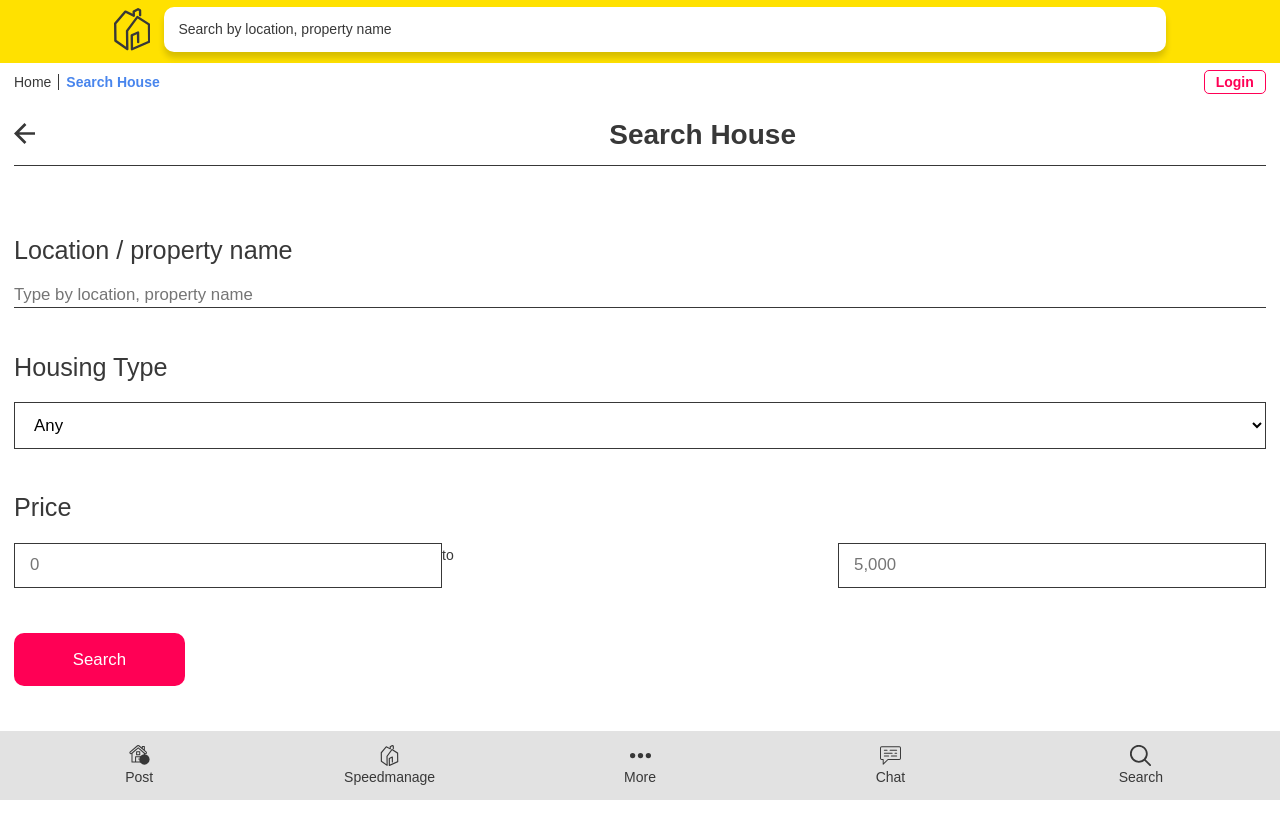
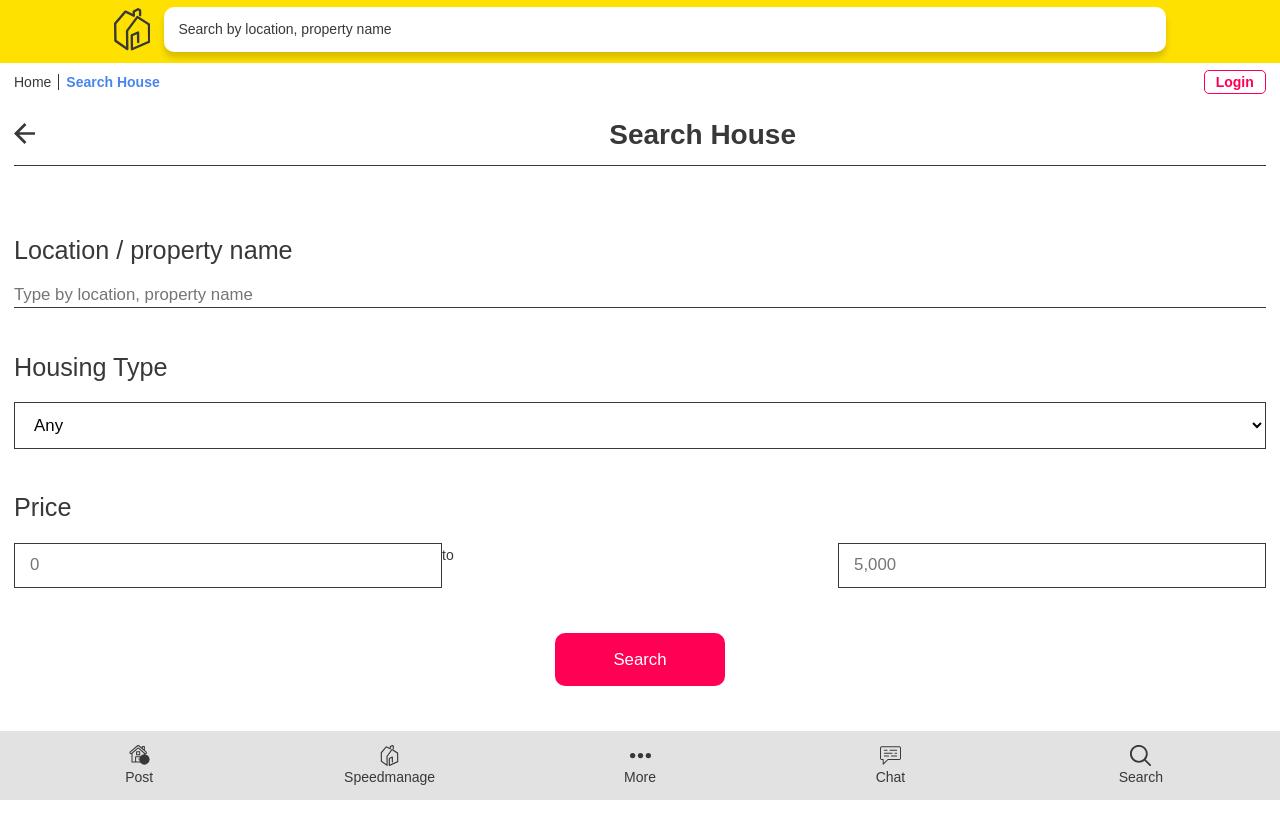
Before and after one commit to ishraqe/speed-rent, a React (Create React App) app: page /search in a window 1280 px wide. Shown: the top 838 px of the page. Built offline with nearby package versions, Linux system fonts and the light colour scheme.

Commit message:
search page input

```diff
--- a/src/container/Search/Search.js
+++ b/src/container/Search/Search.js
@@ -54,7 +54,9 @@ export default class SearchContainer extends Component {
                         />
                       </div>
                     </div>
-                    <Button title="Search" />
+                    <div className="button-contaner">
+                      <Button title="Search" />
+                    </div>
                   </form>
                 </div>
               </div>
```
